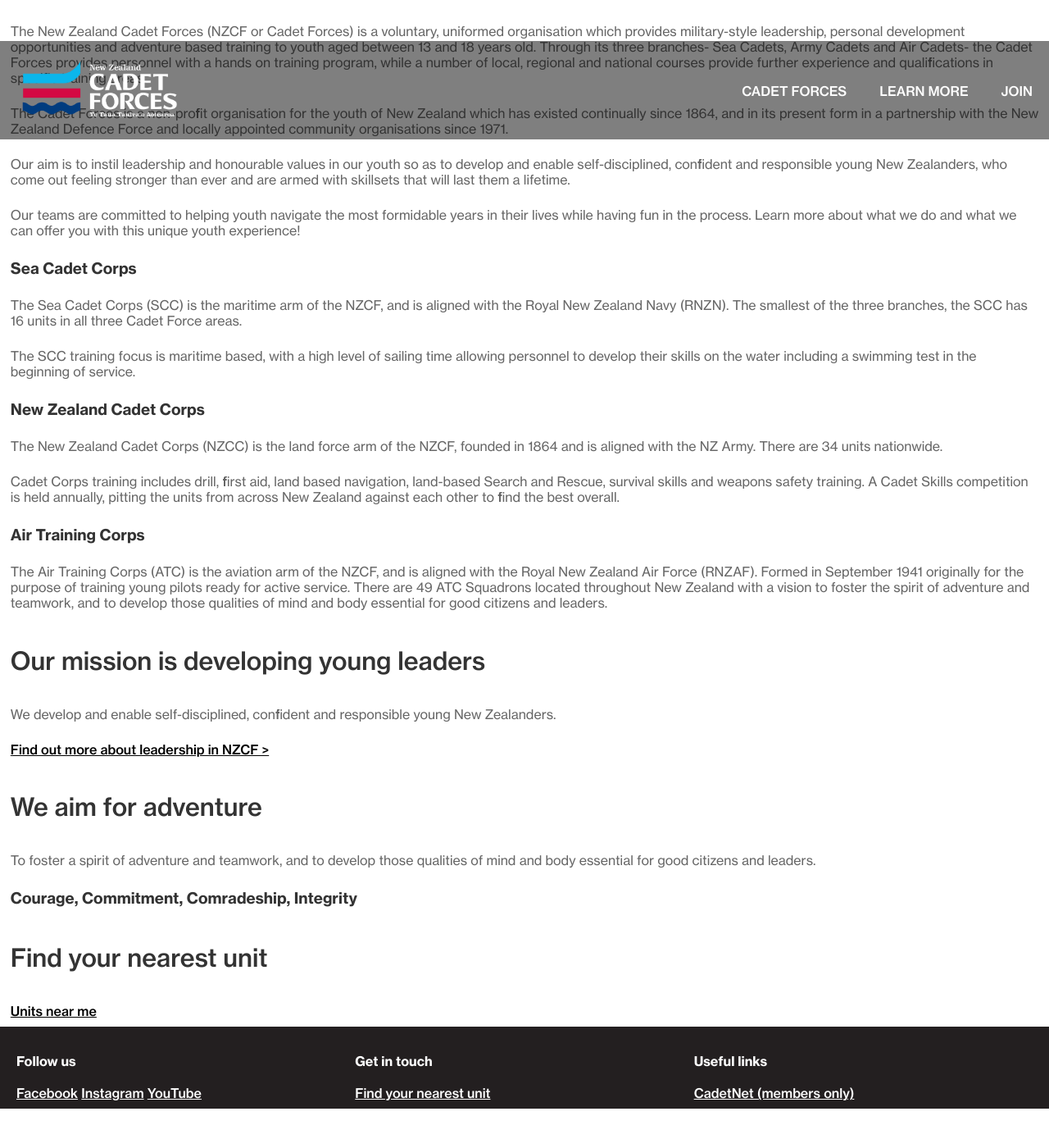
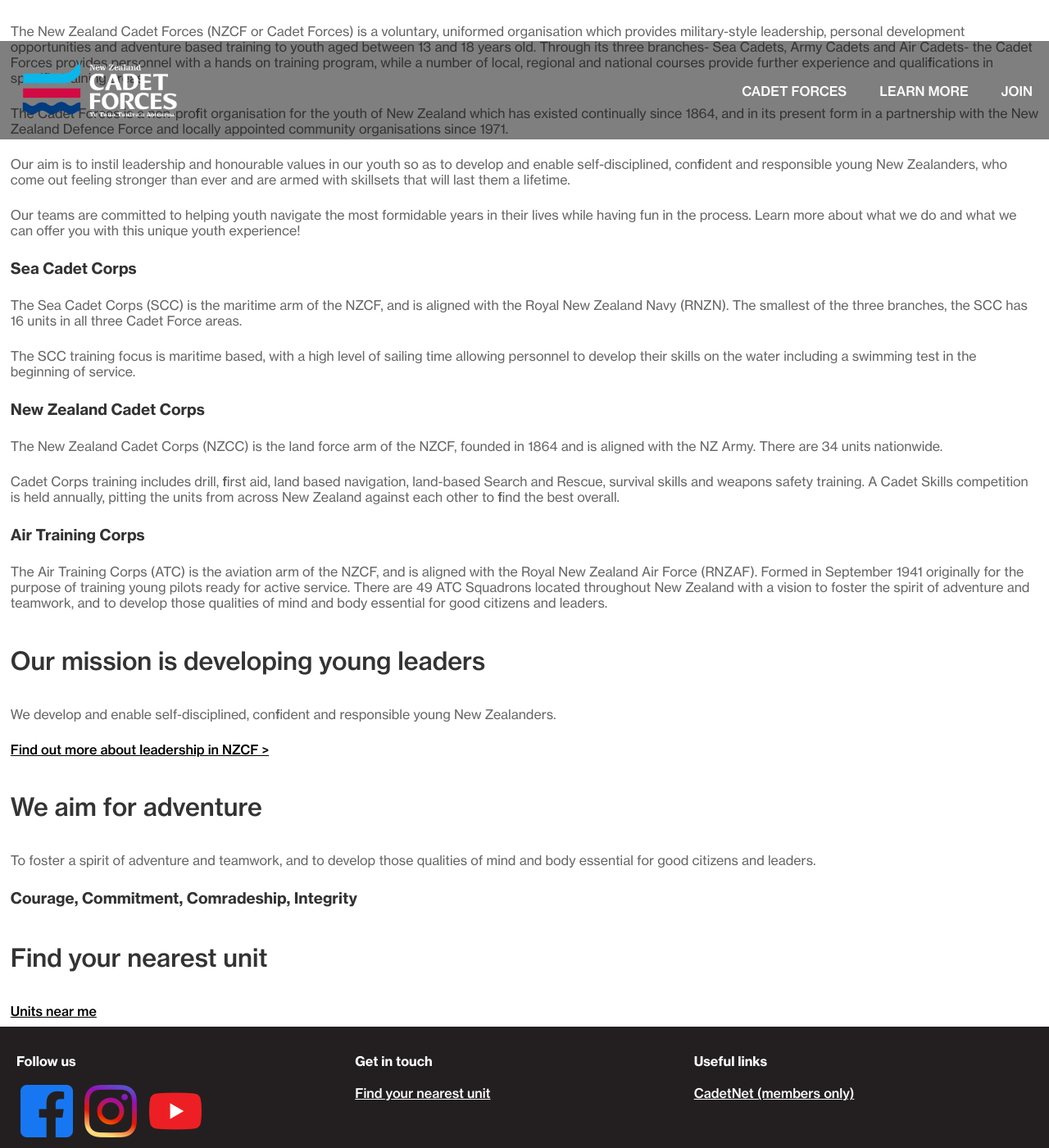
Before and after one commit to New-Zealand-Cadet-Forces/op-refresh, a Jekyll site: the page built from index.md, in a window 1280 px wide and 1400 px high, scrolled down 447 px. Shown: the whole window at 82% size. Built offline with Jekyll 4.4.1, drawn with Linux system fonts in a browser that asks for light colours; before the commit the page ends 1799 px from its top, so only the background shows below that.

Commit message:
Add social icons

```diff
--- a/_includes/footer.html
+++ b/_includes/footer.html
@@ -1,9 +1,9 @@
 <footer>
     <section class="social">
         <h4>Follow us</h4>
-        <a href="https://facebook.com">Facebook</a>
-        <a href="https://instagram.com">Instagram</a>
-        <a href="https://youtube.com">YouTube</a>
+        <a href="https://facebook.com"><img src="img/fb.png" alt="facebook"></a>
+        <a href="https://instagram.com"><img src="img/ig.png" alt="instagram"></a>
+        <a href="https://youtube.com"><img src="img/yt.png" alt="youtube"></a>
     </section>
     <section class="contact">
         <h4>Get in touch</h4>
--- a/css/styles.scss
+++ b/css/styles.scss
@@ -121,3 +121,7 @@
         color: white;
     }
 }
+
+.social a {
+    padding: 5px;
+}
```
Also changed, not shown: img/fb.png (added), img/ig.png (added), img/yt.png (added).
